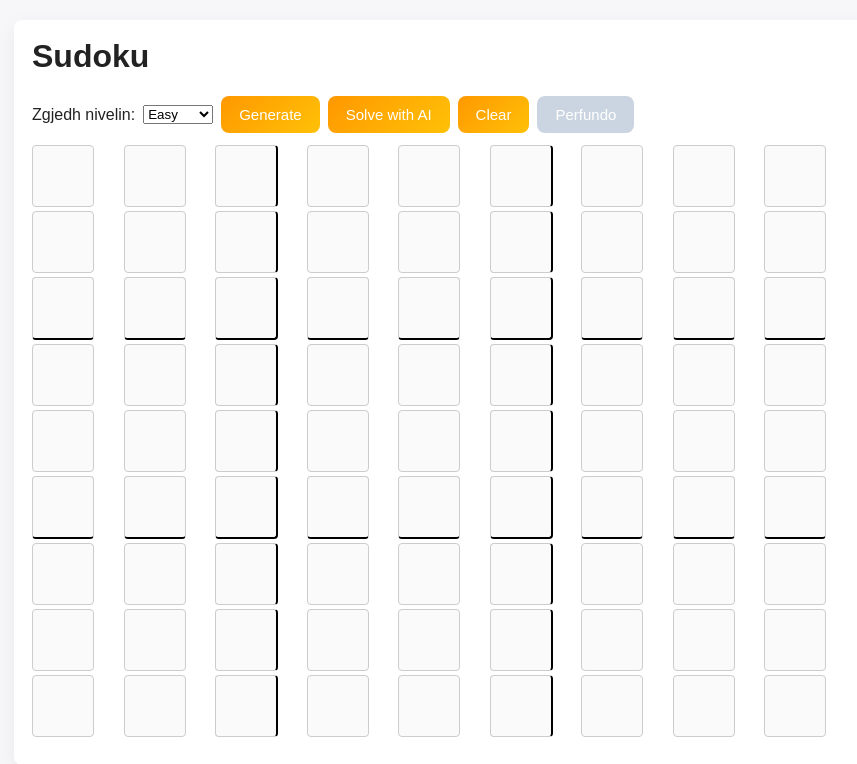
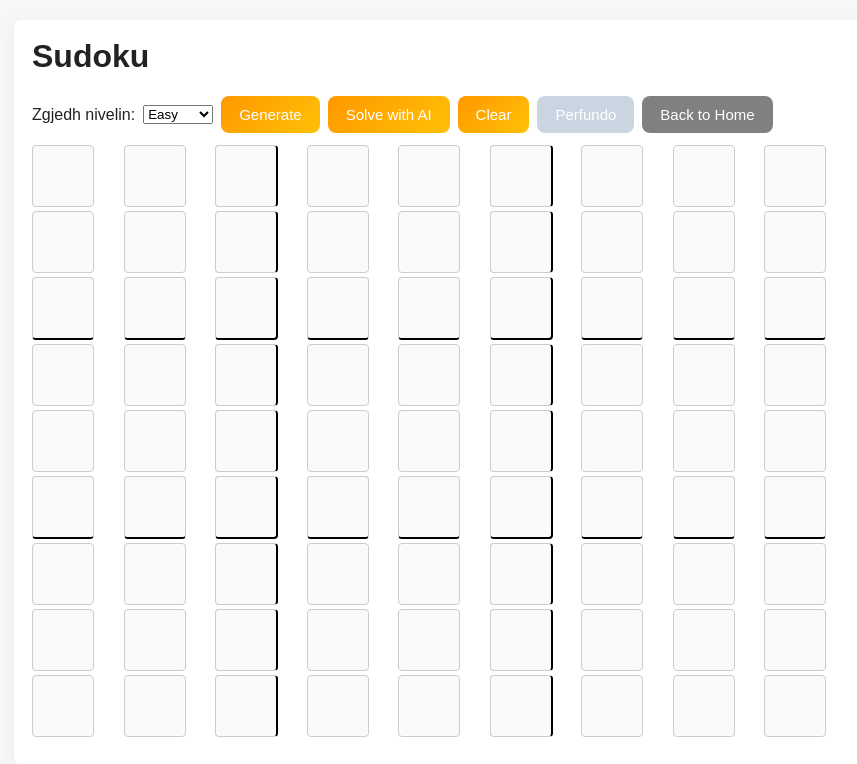
Before and after one commit to AnjezaSfishta/AI_Challenges_Task1-, a Flask app: page /sudoku in a window 1280 px wide. Shown: the top 764 px of the page, without its empty margins (198-1055 px from the left). Run offline with Flask 3, Linux system fonts and the light colour scheme.

Commit message:
Added a Back to Home button

```diff
--- a/frontend/templates/sudoku.html
+++ b/frontend/templates/sudoku.html
@@ -23,6 +23,8 @@
       <button id="solveBtn" class="btn">Solve with AI</button>
       <button id="clearBtn" class="btn">Clear</button>
       <button id="finishBtn" class="btn btn-secondary" disabled>Perfundo</button>
+      <button class="back-btn" onclick="location.href='/'" style="background: gray">Back to Home</button>
+
     </div>
 
     <div id="board" class="board"></div>
```
